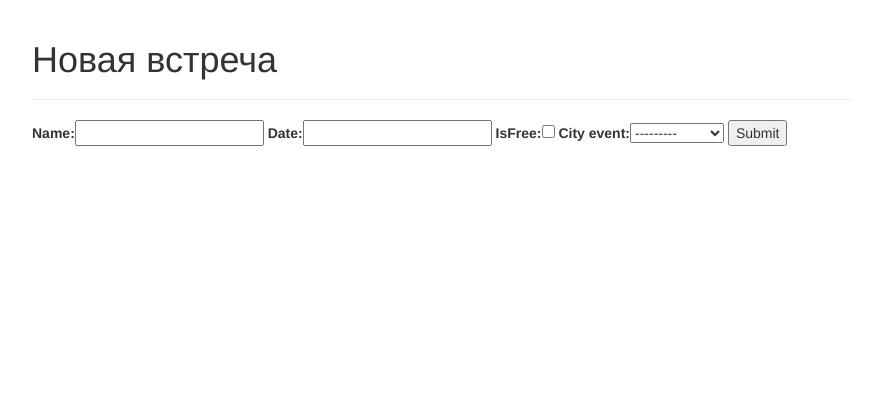
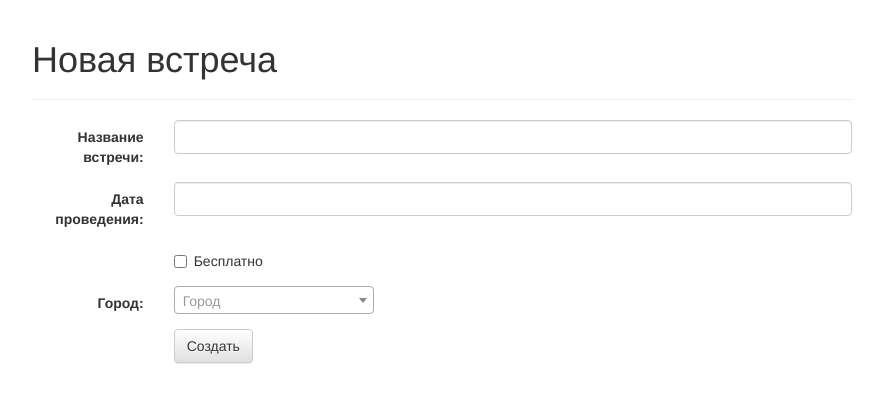
Before and after one commit to mambusskruj/simplyCo-test, a Django app: page /events/new/ in a window 1280 px wide. Shown: the top 403 px of the page, without its empty margins (198-1081 px from the left). Run offline with Django 3.2, Linux system fonts and the light colour scheme; data comes from the database, SQL or seed files in the repository; both versions use the stored data as it was after the commit; some libraries are stand-ins or nearby versions.

Commit message:
create-event-form with bootstrap classes, improv html, filter city in render context

```diff
--- a/simply_test/events/forms.py
+++ b/simply_test/events/forms.py
@@ -13,3 +13,7 @@ class EventForm(ModelForm):
     class Meta:
         model = Event
         fields = ['name', 'date', 'isFree', 'city_event']
+        widgets = {
+            'name': forms.TextInput(attrs={'class': 'form-control'}),
+            'date': forms.TextInput(attrs={'class': 'form-control'}),
+        }
--- a/simply_test/events/static/events/styles.css
+++ b/simply_test/events/static/events/styles.css
@@ -19,3 +19,9 @@ html {
 .button {
   float: right;
 }
+
+.city_name {
+  margin: 10px;
+  color: gray;
+  font-size: 0.8em;
+}
--- a/simply_test/events/templates/event_form.html
+++ b/simply_test/events/templates/event_form.html
@@ -5,9 +5,48 @@
 {% endblock %}
 
 {% block content %}
-<form action="{% url 'new_event' %}" method="post">
+<form class="form-horizontal" role="form" action="{% url 'new_event' %}" method="post">
     {% csrf_token %}
-    {{ form }}
-    <input type="submit" value="Submit" />
+    <div class="form-group">
+      <label class="control-label col-sm-2" for="{{ form.name.id_for_label }}">Название встречи:</label>
+      <div class="col-sm-10">
+        {{ form.name }}
+      </div>
+    </div>
+    <div class="form-group">
+      <label class="control-label col-sm-2" for="{{ form.date.id_for_label }}">Дата проведения:</label>
+      <div class="col-sm-10">
+        {{ form.date }}
+      </div>
+    </div>
+
+    <div class="form-group">
+      <div class="col-sm-offset-2 col-sm-10">
+        <div class="checkbox">
+          <label for="{{ form.isFree.id_for_label }}">{{form.isFree}} Бесплатно</label>
+        </div>
+      </div>
+    </div>
+
+    <div class="form-group">
+      <label class="control-label col-sm-2" for="{{ form.city_event.id_for_label }}">Город:</label>
+      <div class="col-sm-10">
+        {{ form.city_event }}
+      </div>
+    </div>
+
+    <div class="form-group">
+      <div class="col-sm-offset-2 col-sm-10">
+        <button type="submit" class="btn btn-default">Создать</button>
+      </div>
+    </div>
 </form>
 {% endblock %}
+
+{% block script %}
+<script type="text/javascript">
+        $(document).ready(function() {
+          $("#id_city_event").select2( {placeholder: "Город", width: '200px' });
+        });
+</script>
+{% endblock %}
--- a/simply_test/events/views.py
+++ b/simply_test/events/views.py
@@ -68,6 +68,7 @@ def filter_simple(request, filter1, value1):
         context = {
                 'events' : city_events,
                 'cities' : city_list,
+                'city_url' : City.objects.get(slug=value1),
             }
         return render(request, 'events/events.html', context)
     return HttpResponseRedirect('/events')
@@ -89,6 +90,7 @@ def filter_mix(request, filter1, filter2, value1, value2):
             context = {
                 'events' : city_events,
                 'cities' : city_list,
+                'city_url' : City.objects.get(slug=value2),
             }
             return render(request, 'events/events.html', context)
 
@@ -100,6 +102,7 @@ def filter_mix(request, filter1, filter2, value1, value2):
                 context = {
                     'events' : events,
                     'cities' : city_list,
+                    'city_url' : City.objects.get(slug=value1),
                 }
                 return render(request, 'events/events.html', context)
             if value2=='paid':
@@ -107,6 +110,7 @@ def filter_mix(request, filter1, filter2, value1, value2):
                 context = {
                     'events' : events,
                     'cities' : city_list,
+                    'city_url' : City.objects.get(slug=value1),
                 }
                 return render(request, 'events/events.html', context)
     return HttpResponseRedirect('/events')
```
Also changed, not shown: simply_test/events/templates/events/events.html (+4 -3 lines), simply_test/db.sqlite3.
